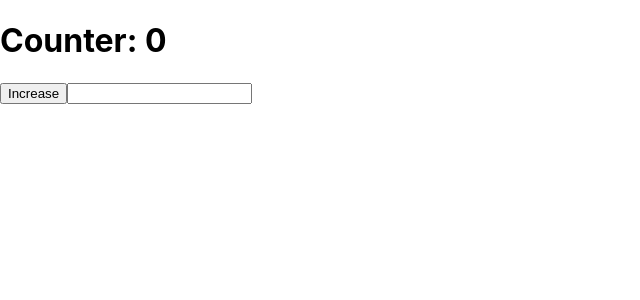
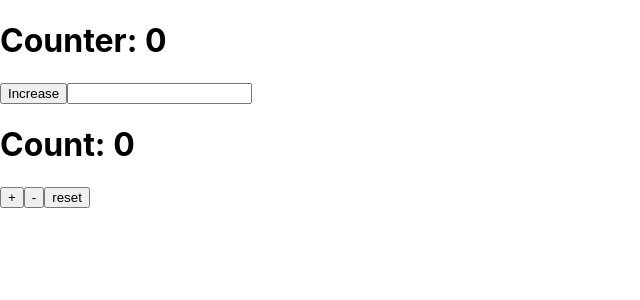
Before and after one commit to Melto007/react-basics, a React (Create React App) app: page / in a window 1280 px wide. Shown: the top 300 px of the page, without its empty margins (0-640 px from the left). Built offline with nearby package versions, Linux system fonts and the light colour scheme.

Commit message:
learned useReducer hook

```diff
--- a/src/App.js
+++ b/src/App.js
@@ -1,16 +1,46 @@
-import React, { useState } from 'react'
+import React, { useState, useReducer } from 'react'
+
+const reducer = (state, action) => {
+  switch(action.type) {
+    case "INCREMENT":
+      return {
+        count: state.count + 1
+      }
+    case "DECREMENT":
+      return {
+        count: state.count - 1
+      }
+    case "RESET":
+      return {
+        count: 0
+      }
+    default:
+      return state
+  }
+}
 
 function App() {
   const [ counter, setCounter ] = useState(0)
   const [ title, setTitle ] = useState('')
 
+  const [ state, dispatch ] = useReducer(reducer, { count: 0 })
+
   return (
     <React.Fragment>
-        <h1>Counter: {counter}</h1>
-        <button onClick={() => setCounter(counter + 1)}>Increase</button>
+        <div>
+          <h1>Counter: {counter}</h1>
+          <button onClick={() => setCounter(counter + 1)}>Increase</button>
 
-        <input onChange={(e) => setTitle(e.target.value)} />
-        <p>{title}</p>
+          <input onChange={(e) => setTitle(e.target.value)} />
+          <p>{title}</p>
+        </div>
+
+        <div>
+          <h1>Count: {state.count}</h1>
+          <button onClick={() => dispatch({ type: "INCREMENT" })}>+</button>
+          <button onClick={() => dispatch({ type: "DECREMENT" })}>-</button>
+          <button onClick={() => dispatch({ type: "RESET" })}>reset</button>
+        </div>
     </React.Fragment>
   );
 }
```
